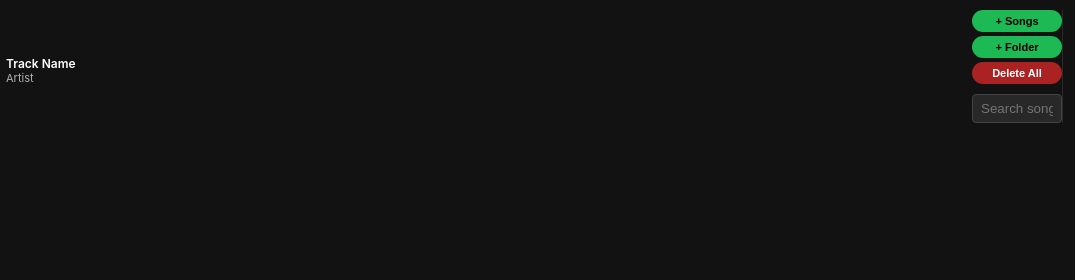
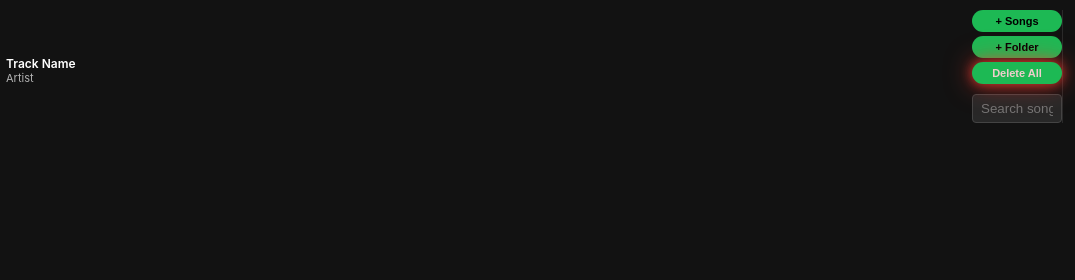
Before and after one commit to Jonywatson/crossfade-eq-v2.2-dub-mixer-player, a plain HTML site: page index.html in a window 1280 px wide. Shown: the top 280 px of the page, 205-1280 px from the left. Drawn offline with Linux system fonts and the light colour scheme.

Commit message:
Fix: delete-btn glow

```diff
--- a/app.css
+++ b/app.css
@@ -83,8 +83,11 @@ body { font-family: -apple-system, BlinkMacSystemFont, sans-serif; background: #
 
 /* Optional: make delete button red */
 .folder-actions #delete-stuck {
-  background: #f12929ae;
-  color: #fff;
+  color: #f0cecc; /* iOS-style red */
+  filter: drop-shadow(0 0 6px rgba(255, 59, 48, 0.8))
+          drop-shadow(0 0 12px rgba(255, 59, 48, 0.5));
+  transform: translateZ(0);
+  will-change: filter;
 }
 
 #search {
```
